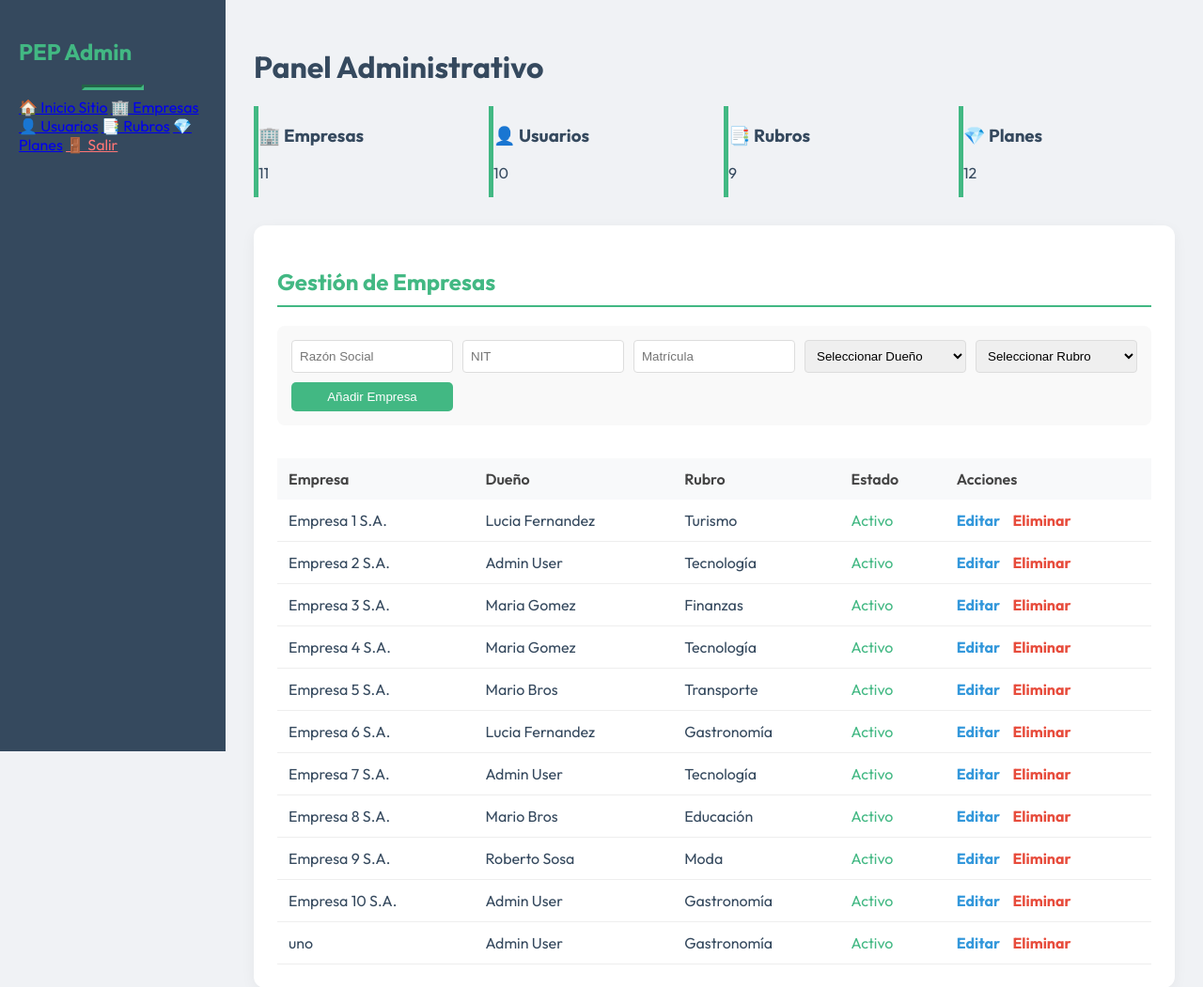
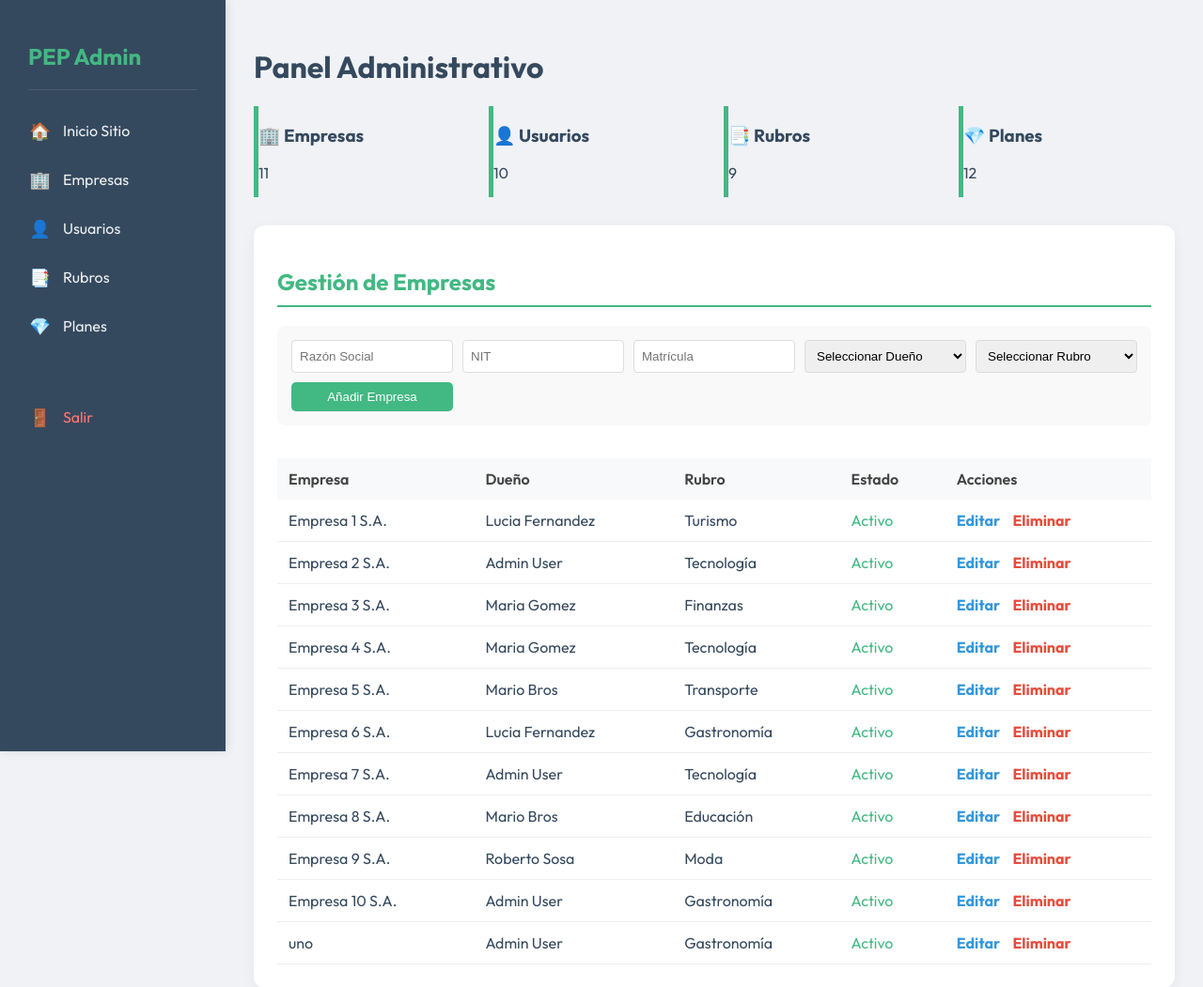
Before and after one commit to willitron/Pep_Proyect, a Flask app: page /admin in a window 1280 px wide. Shown: the top 1051 px of the page at 94% size. Run offline with Flask 3, Linux system fonts and the light colour scheme; a user stored in the database is signed in; data comes from the database, SQL or seed files in the repository.

```diff
--- a/templates/admin.html
+++ b/templates/admin.html
@@ -17,10 +17,36 @@
             color: white;
             height: 100vh;
             position: fixed;
-            padding: 20px;
+            top: 0;
+            left: 0;
+            padding: 25px 15px;
             box-sizing: border-box;
             z-index: 100;
+            box-shadow: 2px 0 10px rgba(0,0,0,0.1);
+        }
+
+        .sidebar a {
+            display: flex;
+            align-items: center;
+            color: #ecf0f1;
+            text-decoration: none;
+            padding: 12px 15px;
+            border-radius: 8px;
+            margin-bottom: 5px;
             transition: 0.3s;
+            font-weight: 500;
+        }
+
+        .sidebar a:hover, .sidebar a.active {
+            background: rgba(66, 184, 131, 0.15);
+            color: var(--vue-green);
+        }
+
+        .sidebar a span.icon-v {
+            margin-right: 12px;
+            font-size: 18px;
+            width: 25px;
+            text-align: center;
         }
 
         .main-content {
@@ -162,14 +188,18 @@
     </div>
 
     <div class="sidebar">
-        <h2 style="color: var(--vue-green)">PEP Admin</h2>
-        <hr style="border-color: rgba(255,255,255,0.1)">
-        <a href="/"><span>🏠 Inicio Sitio</span></a>
-        <a href="#sec-empresas"><span>🏢 Empresas</span></a>
-        <a href="#sec-usuarios"><span>👤 Usuarios</span></a>
-        <a href="#sec-rubros"><span>📑 Rubros</span></a>
-        <a href="#sec-planes"><span>💎 Planes</span></a>
-        <a href="{{ url_for('logout') }}" style="margin-top: 40px; color: #ff7675;"><span>🚪 Salir</span></a>
+        <h2 style="color: var(--vue-green); padding-left: 15px; margin-bottom: 20px;">PEP Admin</h2>
+        <div style="height: 1px; background: rgba(255,255,255,0.1); margin: 0 15px 20px 15px;"></div>
+
+        <a href="/"> <span class="icon-v">🏠</span> Inicio Sitio</a>
+        <a href="#sec-empresas"> <span class="icon-v">🏢</span> Empresas</a>
+        <a href="#sec-usuarios"> <span class="icon-v">👤</span> Usuarios</a>
+        <a href="#sec-rubros"> <span class="icon-v">📑</span> Rubros</a>
+        <a href="#sec-planes"> <span class="icon-v">💎</span> Planes</a>
+
+        <a href="{{ url_for('logout') }}" style="margin-top: 50px; color: #ff7675;">
+            <span class="icon-v">🚪</span> Salir
+        </a>
     </div>
 
     <div class="main-content">
```
